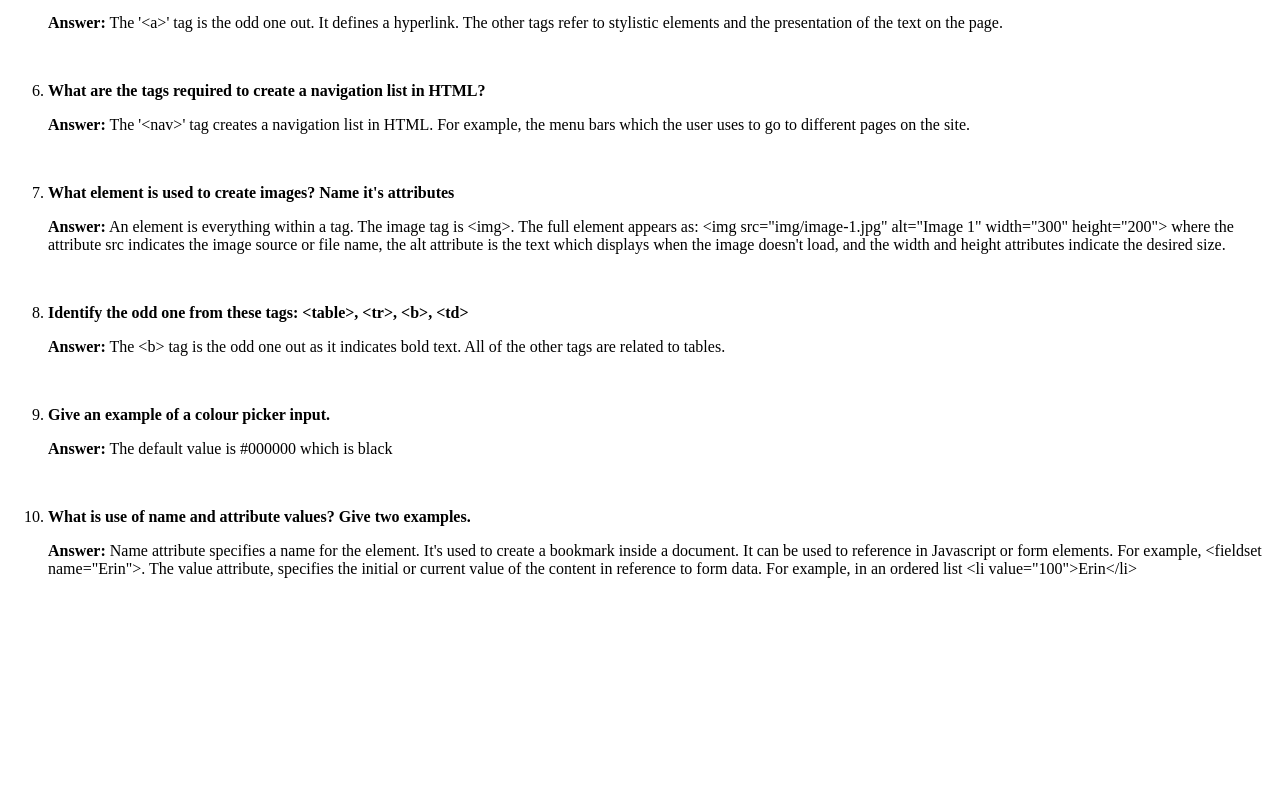
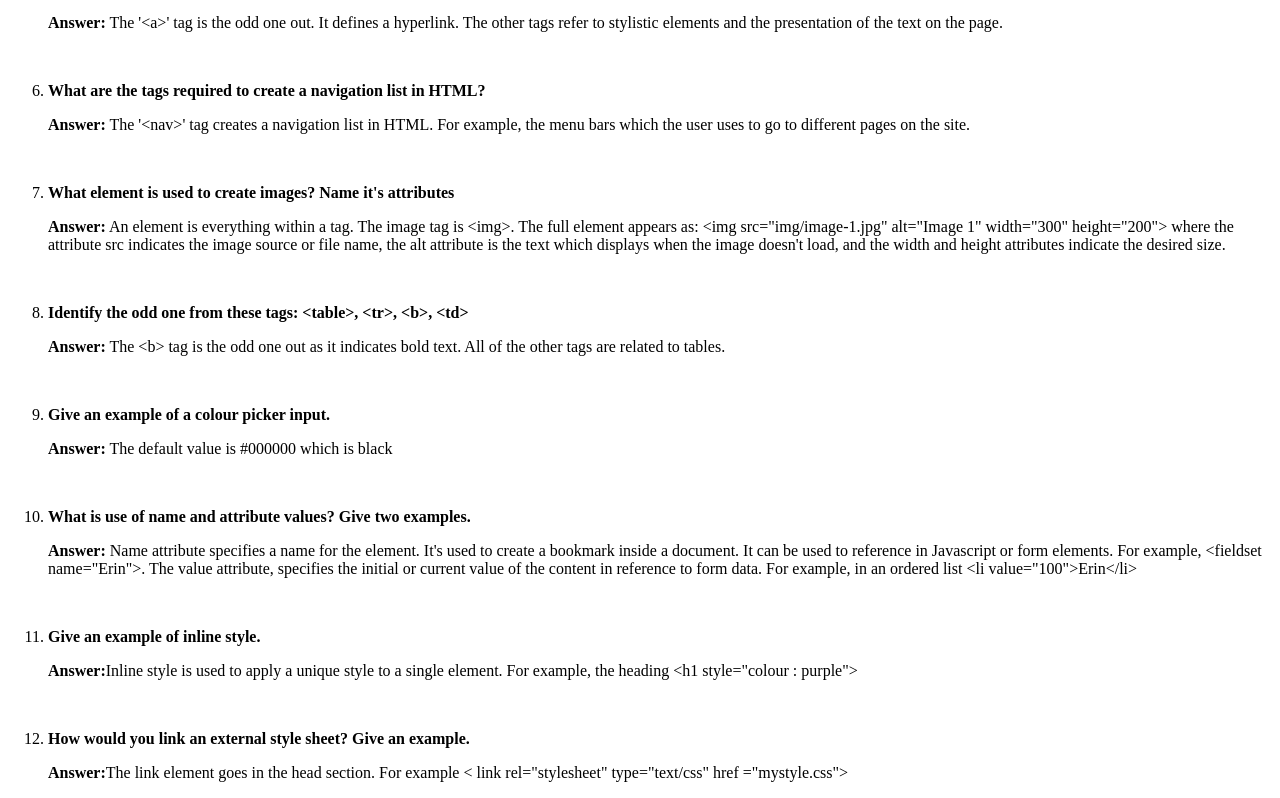
Before and after one commit to erincamelon/erincamelon.github.io, a plain HTML site: page lib2024/qa/index.html in a window 1280 px wide. Shown: the part 560-1358 px from the top of the page. Before the commit the page ends 1154 px from the top, so only its background shows below. Drawn offline with Linux system fonts and the light colour scheme.

Commit message:
Update index.html

```diff
--- a/lib2024/qa/index.html
+++ b/lib2024/qa/index.html
@@ -63,6 +63,16 @@
 			<p><strong>What is use of name and attribute values? Give two examples.</strong></p>
 			<p><strong>Answer:</strong> Name attribute specifies a name for the element. It's used to create a bookmark inside a document. It can be used to reference in Javascript or form elements. For example, &lt;fieldset name="Erin"&gt;. The value attribute, specifies the initial or current value of the content in reference to form data. For example, in an ordered list &lt;li value="100">Erin&lt;/li&gt;
 		</li>
+			<br>
+		<li>
+			<p><strong>Give an example of inline style.</strong></p>
+			<p><strong>Answer:</strong>Inline style is used to apply a unique style to a single element. For example, the heading &lt;h1 style="colour : 	purple"&gt;</p>
+		</li>
+			<br>
+		<li>
+			<p><strong>How would you link an external style sheet? Give an example.</strong></p>
+			<p><strong>Answer:</strong>The link element goes in the head section. For example &lt; link rel="stylesheet" type="text/css" href ="mystyle.css"&gt;</p>
+		</li>
 	</ol>
 </body>
 </html>
```
